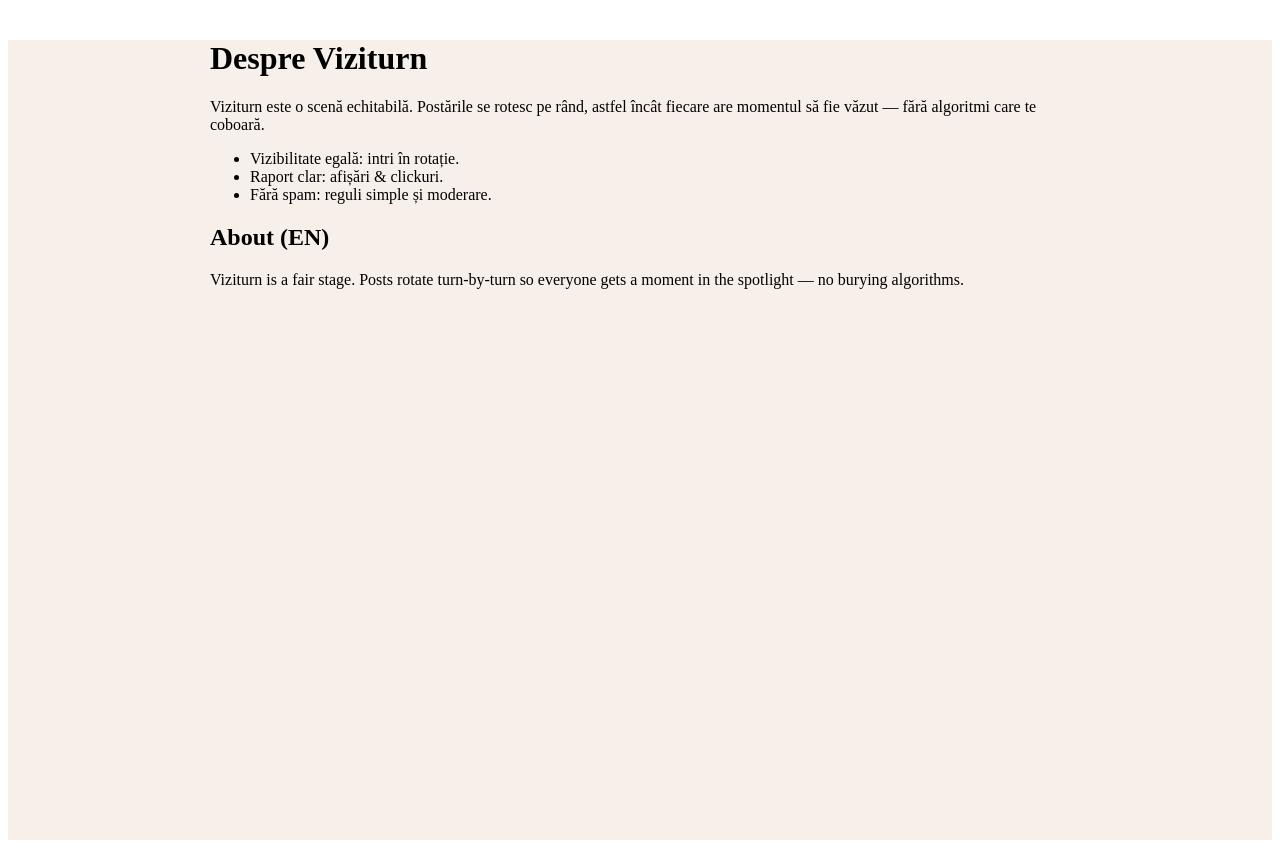
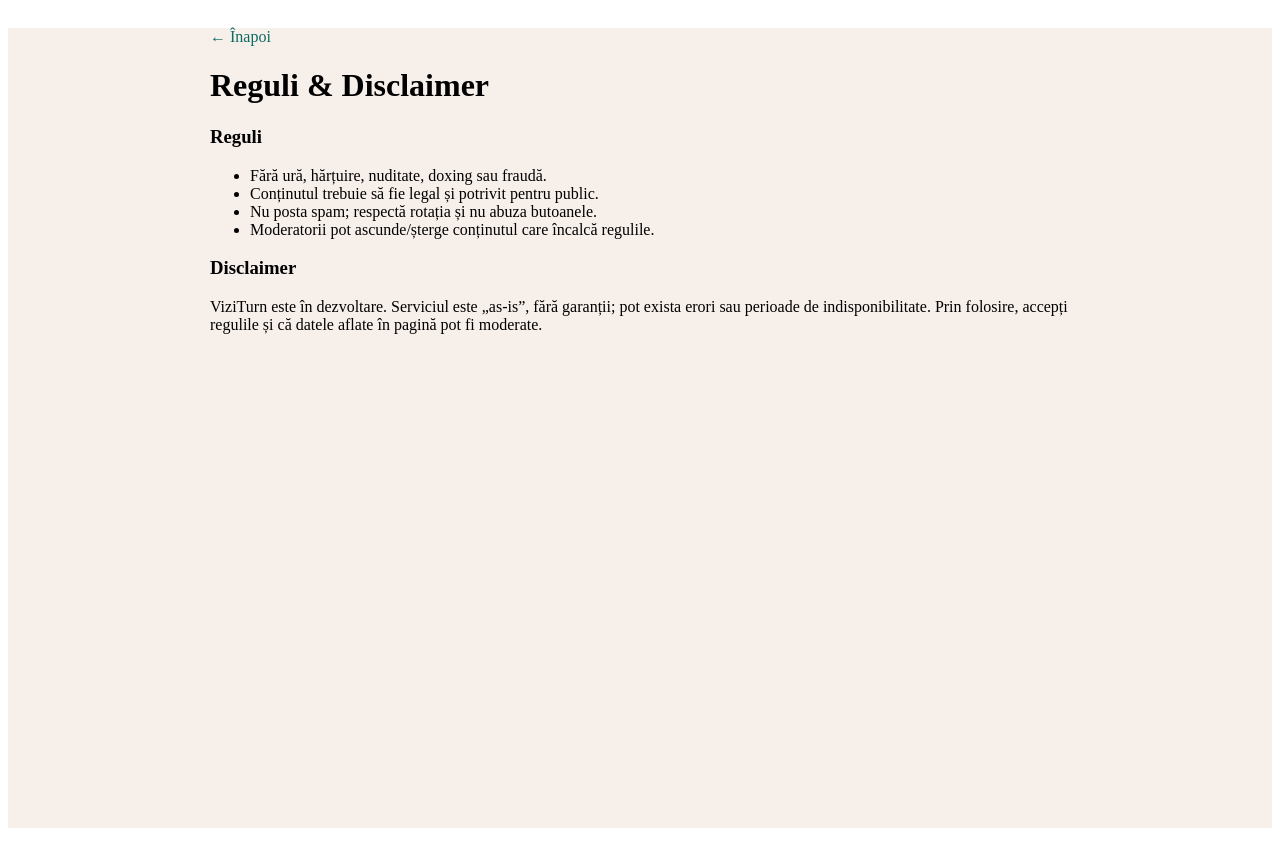
Before and after one commit to danhome-blip/ViziTurn, a Next.js app: page /rules in a window 1280 px wide. Built offline with nearby package versions, Linux system fonts and the light colour scheme.

Commit message:
Update rules.js

```diff
--- a/pages/rules.js
+++ b/pages/rules.js
@@ -1,22 +1,24 @@
+// pages/rules.js
 import Layout from '../components/Layout';
 
 export default function Rules() {
   return (
     <Layout>
-      <main style={{maxWidth:860, margin:'40px auto', padding:'0 20px'}}>
-        <h1>Despre Viziturn</h1>
-        <p>Viziturn este o scenă echitabilă. Postările se rotesc pe rând, astfel încât
-           fiecare are momentul să fie văzut — fără algoritmi care te coboară.</p>
+      <div style={{ maxWidth: 860, margin: '28px auto', padding: '0 8px' }}>
+        <a href="/" style={{ textDecoration: 'none', color: '#0b6b61' }}>← Înapoi</a>
+
+        <h1>Reguli & Disclaimer</h1>
+        <h3>Reguli</h3>
         <ul>
-          <li>Vizibilitate egală: intri în rotație.</li>
-          <li>Raport clar: afișări & clickuri.</li>
-          <li>Fără spam: reguli simple și moderare.</li>
+          <li>Fără ură, hărțuire, nuditate, doxing sau fraudă.</li>
+          <li>Conținutul trebuie să fie legal și potrivit pentru public.</li>
+          <li>Nu posta spam; respectă rotația și nu abuza butoanele.</li>
+          <li>Moderatorii pot ascunde/șterge conținutul care încalcă regulile.</li>
         </ul>
 
-        <h2>About (EN)</h2>
-        <p>Viziturn is a fair stage. Posts rotate turn-by-turn so everyone gets a
-           moment in the spotlight — no burying algorithms.</p>
-      </main>
+        <h3>Disclaimer</h3>
+        <p>ViziTurn este în dezvoltare. Serviciul este „as-is”, fără garanții; pot exista erori sau perioade de indisponibilitate. Prin folosire, accepți regulile și că datele aflate în pagină pot fi moderate.</p>
+      </div>
     </Layout>
   );
 }
```
